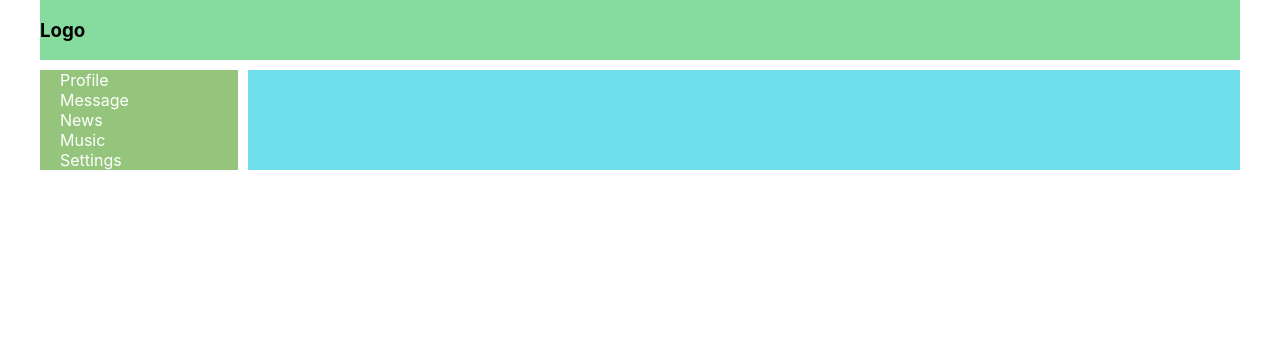
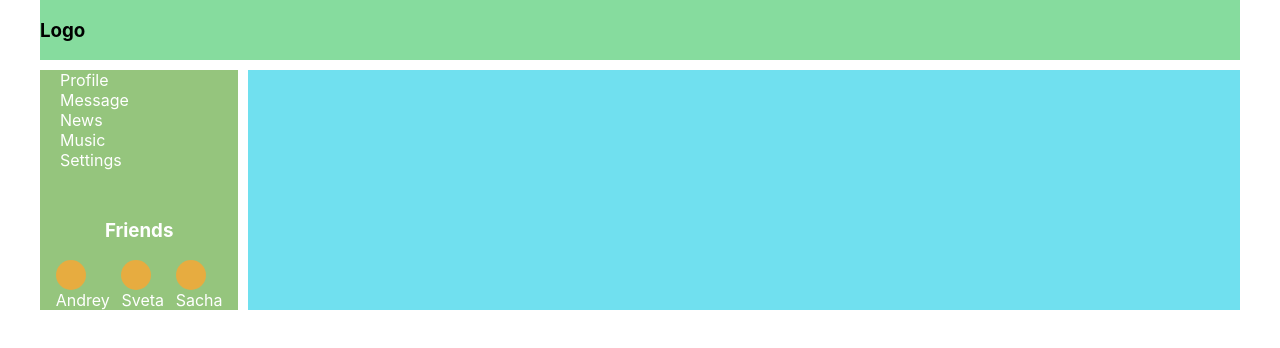
Before and after one commit to EGalanin/samurai-way, a React (Create React App) app: page / in a window 1280 px wide. Shown: the top 348 px of the page. Built offline with nearby package versions, Linux system fonts and the light colour scheme.

Commit message:
вынес данные в state

```diff
--- a/src/App.tsx
+++ b/src/App.tsx
@@ -8,20 +8,25 @@ import {BrowserRouter, Route} from 'react-router-dom';
 import {News} from './componets/news/News';
 import {Music} from './componets/music/Music';
 import {Settings} from './componets/settings/Settings';
-import {StateType} from './index';
+import {StateType} from './redax/state';
+
 
 type AppType = {
     state: StateType
+    addPost: (postMessage: string | undefined) => void
 }
 
-const App = ({state}: AppType) => {
+const App = ({state, addPost}: AppType) => {
     return (
         <BrowserRouter>
             <div className="app-wrapper">
                 <Header/>
-                <Navbar/>
+                <Navbar state={state}/>
                 <div className={'app-wrapper-content'}>
-                    <Route path={'/profile'} render={() => <Profile state={state}/>}/>
+                    <Route path={'/profile'} render={() => <Profile
+                        state={state}
+                        addPost={addPost}
+                    />}/>
                     <Route path={'/dialogs'} render={() => <Dialogs state={state}/>}/>
 
 
--- a/src/componets/dialogs/Dialogs.tsx
+++ b/src/componets/dialogs/Dialogs.tsx
@@ -2,7 +2,7 @@ import React from 'react';
 import s from './dialogs.module.css';
 import {Message} from './message/Message';
 import {Dialog} from './dialog/Dialog';
-import {StateType} from '../../index';
+import {StateType} from '../../redax/state';
 
 type DialogsType = {
     state: StateType
@@ -10,9 +10,14 @@ type DialogsType = {
 
 export const Dialogs = ({state}: DialogsType) => {
 
-    const dialogsElements = state.dialogs.map(d => <Dialog id={d.id} name={d.name}/>)
+    const dialogsElements = state.dialogsPage.dialogs.map(d => <Dialog key={d.id}
+                                                                       id={d.id}
+                                                                       name={d.name}
+                                                                       img={d.img}/>)
 
-    const messagesElements = state.messages.map(m => <Message id={m.id} message={m.message}/>)
+    const messagesElements = state.dialogsPage.messages.map(m => <Message key={m.id}
+                                                                          id={m.id}
+                                                                          message={m.message}/>)
 
     return (
         <div className={s.dialogs}>
--- a/src/componets/dialogs/dialog/Dialog.tsx
+++ b/src/componets/dialogs/dialog/Dialog.tsx
@@ -1,16 +1,21 @@
 import React from 'react';
 import s from './../dialogs.module.css';
 import {NavLink} from 'react-router-dom';
+import dog from '../../../images/dog.jpg';
 
 export type DialogType = {
     id: number
     name: string
+    img: string
 }
 
 export const Dialog = ({id, name}: DialogType) => {
     return (
         <div className={s.dialog}>
-            <NavLink to={'/dialogs/' + id}>{name}</NavLink>
+            <NavLink to={'/dialogs/' + id}>
+                <img src={dog} alt="аватар"/>
+                {name}
+            </NavLink>
         </div>
     )
 }
--- a/src/componets/dialogs/dialogs.module.css
+++ b/src/componets/dialogs/dialogs.module.css
@@ -7,8 +7,10 @@
     padding: 10px;
 }
 
-.dialog {
-
+.dialog img {
+    width: 30px;
+    border-radius: 15px;
+    margin-right: 10px;
 }
 
 .messages {
--- a/src/componets/navbar/Navbar.tsx
+++ b/src/componets/navbar/Navbar.tsx
@@ -1,12 +1,14 @@
 import React from 'react';
 import S from './navbar.module.css'
 import {NavLink} from 'react-router-dom';
+import {Sidebar} from '../sidebar/Sidebar';
+import {StateType} from '../../redax/state';
 
-// type NavbarType = {
-//     isActive: boolean
-// }
+type NavbarType = {
+    state: StateType
+}
 
-export const Navbar = () => {
+export const Navbar = ({state}: NavbarType) => {
 
     return (
         <nav className={S.nav}>
@@ -25,6 +27,7 @@ export const Navbar = () => {
             <div className={S.item}>
                 <NavLink to={'/settings'}>Settings</NavLink>
             </div>
+            <Sidebar props={state.sidebar}/>
         </nav>
     );
 };
--- a/src/componets/profile/Profile.tsx
+++ b/src/componets/profile/Profile.tsx
@@ -1,18 +1,19 @@
 import React from 'react';
 import {MyPosts} from './mypost/MyPosts';
 import {ProfileInfo} from './profileInfo/ProfileInfo';
-import {StateType} from '../../index';
+import {StateType} from '../../redax/state';
 
 type ProfileType = {
     state: StateType
+    addPost: (postMessage: string | undefined) => void
 }
 
-export const Profile = ({state}: ProfileType) => {
+export const Profile = ({state, addPost}: ProfileType) => {
 
     return (
         <div>
             <ProfileInfo/>
-            <MyPosts posts={state.posts}/>
+            <MyPosts posts={state.profilePage.posts} addPost={addPost}/>
         </div>
     );
 };
--- a/src/componets/profile/mypost/MyPosts.tsx
+++ b/src/componets/profile/mypost/MyPosts.tsx
@@ -1,26 +1,35 @@
-import React from 'react';
+import React, {LegacyRef} from 'react';
 import s from './myposts.module.css'
 import {Post, PostType} from './post/Post';
 
 type MyPostsType = {
     posts: PostType[]
+    addPost: (postMessage: string | undefined) => void
 }
 
-export const MyPosts = ({posts}: MyPostsType) => {
+export const MyPosts = ({posts, addPost}: MyPostsType) => {
 
-    const postsElements = posts.map(p => <Post id={p.id}
+    const postsElements = posts.map(p => <Post key={p.id}
+                                               id={p.id}
                                                message={p.message}
                                                count={p.count}/>)
+
+    let newPostElement: React.RefObject<HTMLTextAreaElement> = React.createRef();
+
+    const addPostHandler = () => {
+        let text = newPostElement.current?.value
+        addPost(text)
+    }
 
     return (
         <div className={s.postsBlock}>
             <h3>My post</h3>
             <div>
                 <div>
-                    <textarea></textarea>
+                    <textarea ref={newPostElement}></textarea>
                 </div>
                 <div>
-                    <button>add post</button>
+                    <button onClick={addPostHandler}>add post</button>
                 </div>
             </div>
             <div className={s.posts}>
--- a/src/componets/profile/mypost/post/Post.tsx
+++ b/src/componets/profile/mypost/post/Post.tsx
@@ -5,7 +5,7 @@ import dog from '../../../../images/dog.jpg';
 export type PostType = {
     id: number
     count: number
-    message: string
+    message: string | undefined
 }
 
 export const Post = ({id, message, count}: PostType) => {
--- /dev/null
+++ b/src/componets/sidebar/Sidebar.tsx
@@ -0,0 +1,35 @@
+import s from './sidebar.module.css';
+
+type SidebarType = {
+    props: string[]
+};
+
+type FriendType = {
+    name: string
+};
+export const Sidebar = (props: SidebarType) => {
+    return (
+        <div className={s.sidebar}>
+            <h3 className={s.logo}>Friends</h3>
+            <div className={s.friendWrapper}>
+                {props.props.map((el,index) => {
+                    return (
+                        <Friend key={index} name={el} />
+                    )
+                } )}
+            </div>
+
+
+        </div>
+    );
+};
+
+
+const Friend = ({name}: FriendType) => {
+    return (
+        <div className={s.friend}>
+            <div className={s.circle}></div>
+            <div className={s.item}>{name}</div>
+        </div>
+    )
+}
--- /dev/null
+++ b/src/componets/sidebar/sidebar.module.css
@@ -0,0 +1,29 @@
+.sidebar {
+    display: flex;
+    flex-direction: column;
+    /*width: 100%;*/
+    padding: 0 10px;
+    color: white;
+    margin-top: 30px;
+}
+
+.logo {
+    text-align: center;
+}
+
+.friendWrapper {
+    display: flex;
+    justify-content: space-around;
+}
+
+.friend {
+    display: flex;
+    flex-direction: column;
+}
+
+.circle {
+    width: 30px;
+    height: 30px;
+    border-radius: 15px;
+    background-color: #e7ac40;
+}
--- a/src/index.tsx
+++ b/src/index.tsx
@@ -2,36 +2,10 @@ import React from 'react';
 import ReactDOM from 'react-dom';
 import './index.css';
 import App from './App';
-import {DialogType} from './componets/dialogs/dialog/Dialog';
-import {MessageType} from './componets/dialogs/message/Message';
-import {PostType} from './componets/profile/mypost/post/Post';
-
-export type StateType = {
-    dialogs: DialogType[]
-    messages: MessageType[]
-    posts: PostType[]
-}
-
-const state: StateType = {
-    dialogs: [
-        {id: 1, name: 'Sveta'},
-        {id: 2, name: 'Misha'},
-        {id: 3, name: 'Valera'},
-        {id: 4, name: 'Evgeniy'}
-    ],
-    messages: [
-        {id: 1, message: 'Hi!!!'},
-        {id: 2, message: 'How are you?'},
-        {id: 3, message: 'Yooo!'}
-    ],
-    posts: [
-        {id: 1, count: 5, message: 'Hi, how are you?'},
-        {id: 2, count: 10, message: 'Hello'},
-        {id: 3, count: 7, message: 'New post'}
-    ]
-}
+import {state} from './redax/state';
+import {addPost} from './redax/state';
 
 ReactDOM.render(
-    <App state={state}/>,
+    <App state={state} addPost={addPost}/>,
     document.getElementById('root')
 );
--- /dev/null
+++ b/src/redax/state.ts
@@ -0,0 +1,49 @@
+import {DialogType} from '../componets/dialogs/dialog/Dialog';
+import {MessageType} from '../componets/dialogs/message/Message';
+import {PostType} from '../componets/profile/mypost/post/Post';
+import dog from '../images/dog.jpg';
+
+export type StateType = {
+    profilePage: {
+        posts: PostType[]
+    }
+    dialogsPage: {
+        dialogs: DialogType[]
+        messages: MessageType[]
+    },
+    sidebar: string[]
+}
+
+export const state: StateType = {
+    profilePage: {
+        posts: [
+            {id: 1, count: 5, message: 'Hi, how are you?'},
+            {id: 2, count: 10, message: 'Hello'},
+            {id: 3, count: 7, message: 'New post'}
+        ],
+    },
+    dialogsPage: {
+        dialogs: [
+            {id: 1, name: 'Sveta', img: dog},
+            {id: 2, name: 'Misha', img: dog},
+            {id: 3, name: 'Valera', img: dog},
+            {id: 4, name: 'Evgeniy', img: dog}
+        ],
+        messages: [
+            {id: 1, message: 'Hi!!!'},
+            {id: 2, message: 'How are you?'},
+            {id: 3, message: 'Yooo!'}
+        ]
+    },
+    sidebar: [ 'Andrey', 'Sveta', 'Sacha']
+}
+
+export const addPost = (postMessage: string | undefined) => {
+    let newPost: PostType = {
+        id: 5,
+        count: 7,
+        message: postMessage
+    }
+
+    state.profilePage.posts.push(newPost)
+}
```
